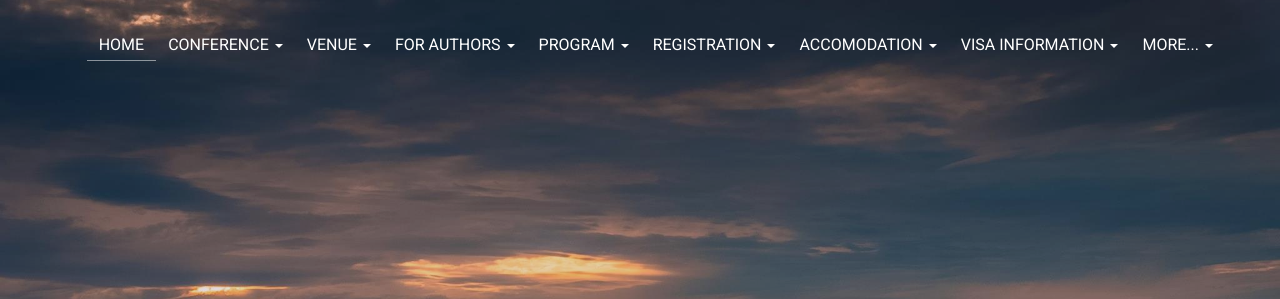
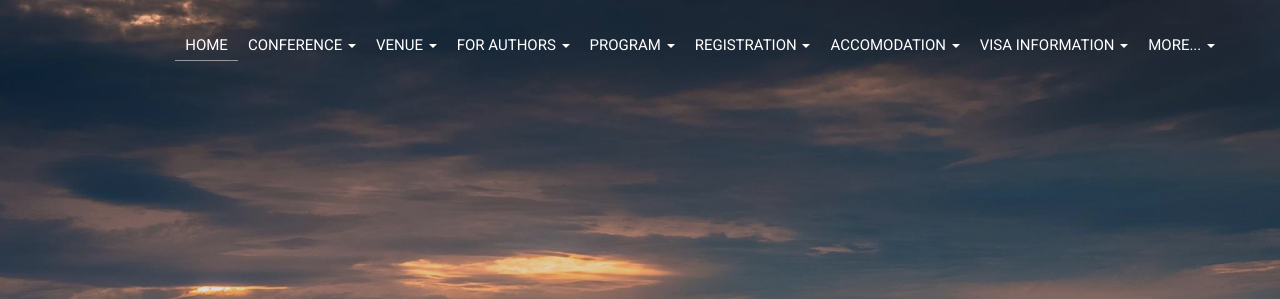
Before and after one commit to vsh15/spawc-2018, a website: page index.html in a window 1280 px wide. Shown: the top 299 px of the page. Drawn offline with Linux system fonts and the light colour scheme; files whose address does not match are found by name.

Commit message:
navbar changes

```diff
--- a/assets/css/main.css
+++ b/assets/css/main.css
@@ -274,11 +274,13 @@ ul li {
 .navbar-custom .navbar-nav > li > a {
   color: #fff;
   text-transform: uppercase;
-  font-size: 16px;
+  font-size: 15px;
   font-weight: 400;
+  text-align: left;
+  position: relative;
   border-bottom: 1px solid transparent;
-   padding: 5px 12px 5px 12px;
-   float: left;
+   padding: 5px 10px 5px 10px;
+   float: right;
 }
 /*vishal navigation bar settings */
 
```
